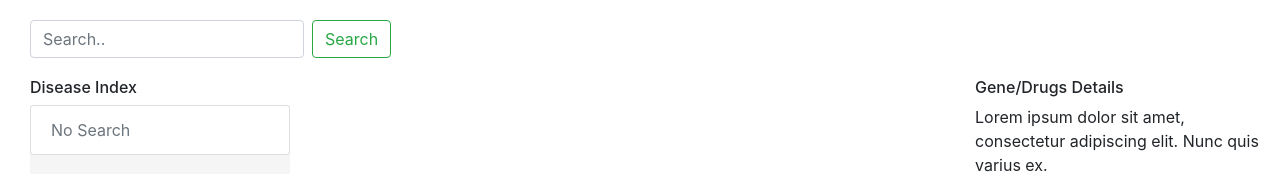
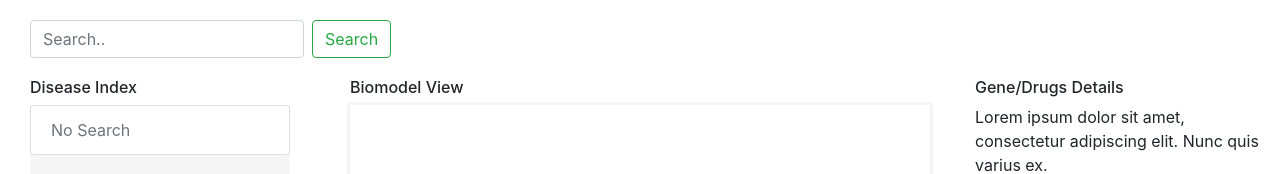
Before and after one commit to STARInformatics/biomed-workbench, a React (Create React App) app in the folder frontend/: page / in a window 1280 px wide. Shown: the top 174 px of the page. Built offline with nearby package versions, Linux system fonts and the light colour scheme.

Commit message:
Arranging ImageView

```diff
--- a/frontend/src/components/ImageView.js
+++ b/frontend/src/components/ImageView.js
@@ -1,11 +1,20 @@
 import React from 'react';
+
+const imageViewStyle = {
+    overflow: "auto",
+    height: "550px",
+    outline: "solid #F5F5F5"
+}
 
 export default class ImageView extends React.Component {
 	render() {
 		return (
-			<div>
-                <img src={this.props.src}/>
-			</div>
+            <div className="container-fluid">
+                <h6> Biomodel View </h6>
+                <div style={imageViewStyle}>
+                    <img src={this.props.src}/>
+                </div>
+            </div>
 		)
 	}
 }
```
